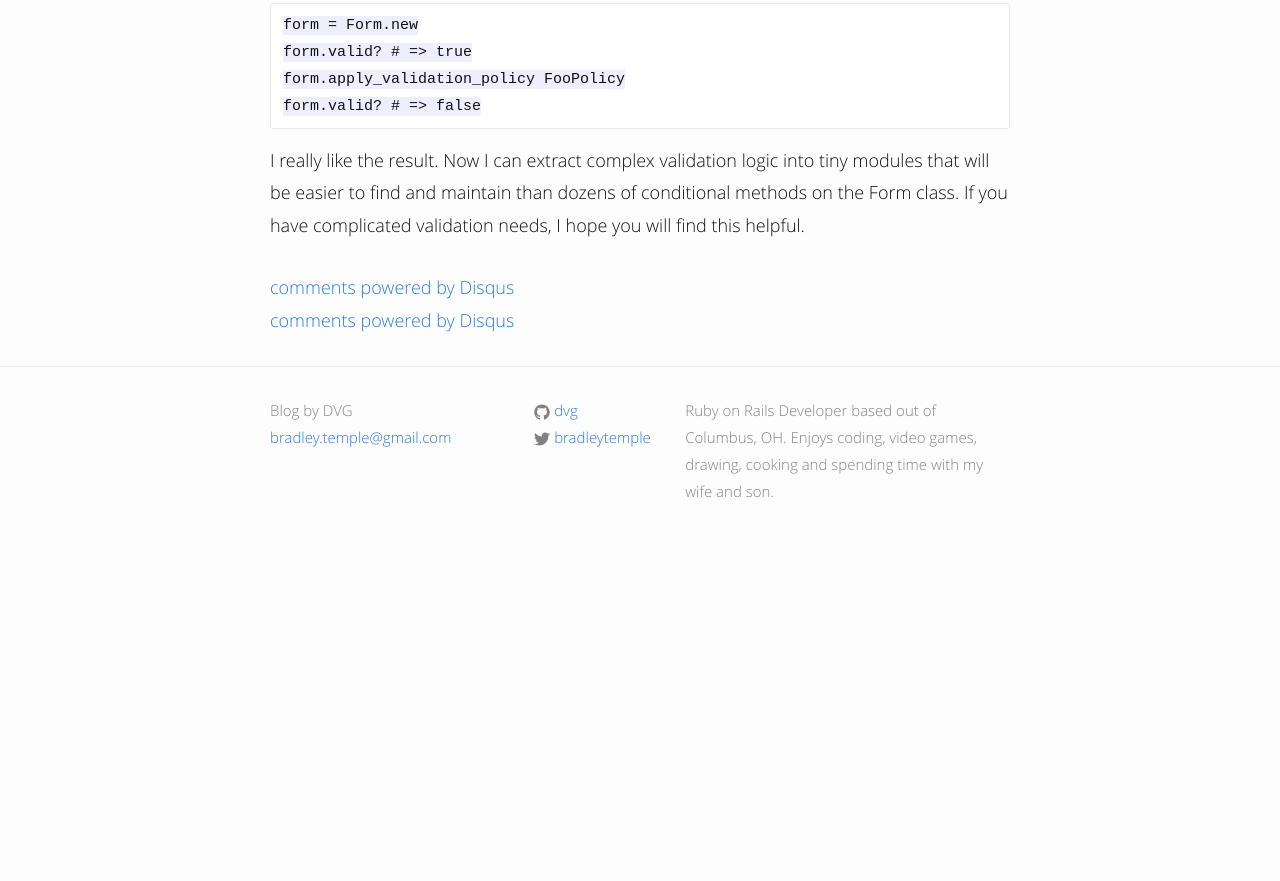
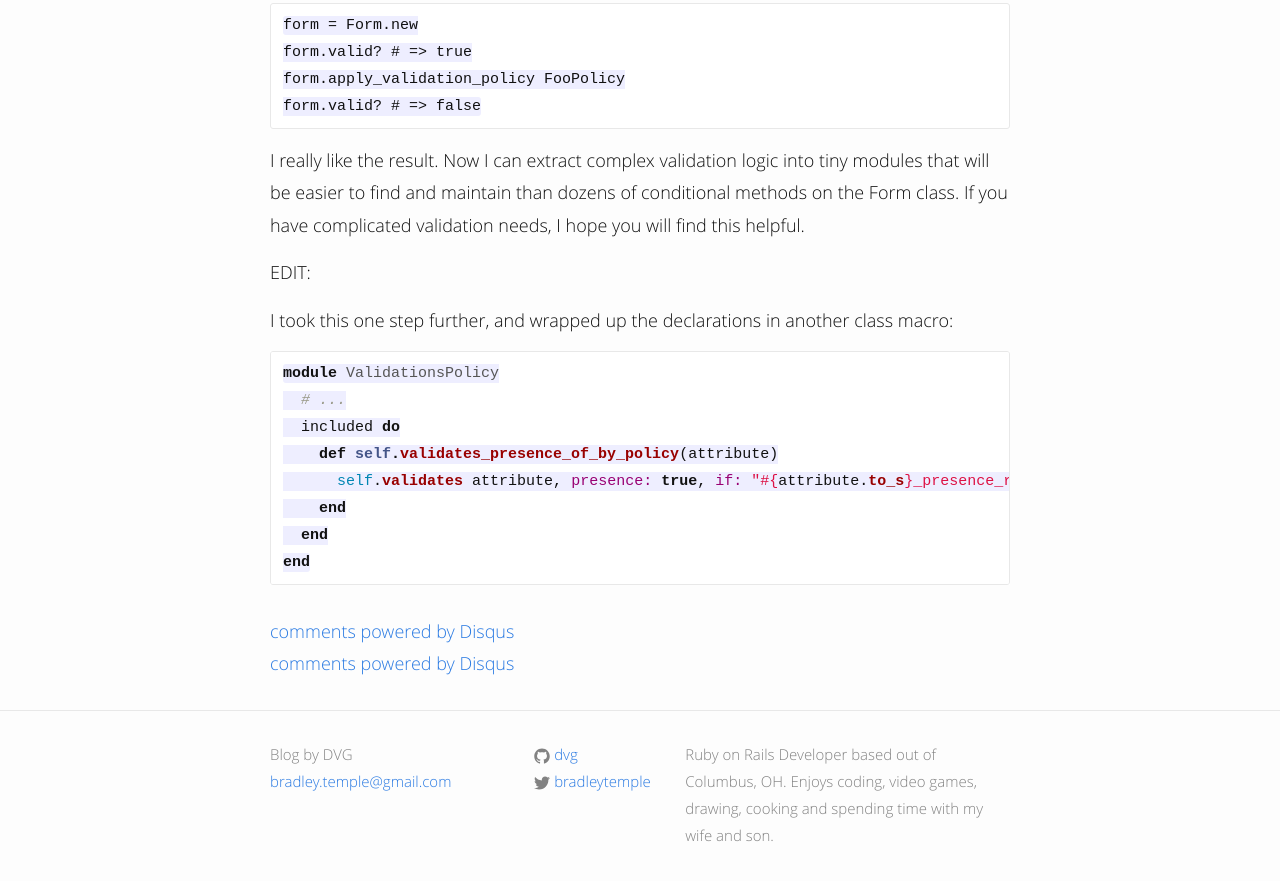
Before and after one commit to DVG/dvg.github.io, a Jekyll site: the page built from _posts/2015-03-05-apply-activemodel-validations-by-policy.md, in a window 1280 px wide and 900 px high, scrolled down 3558 px. Shown: the top 881 px of the window. Built offline with Jekyll 4.4.1, drawn with Linux system fonts in a browser that asks for light colours; nearby versions of some CDN libraries; Markdown is read by kramdown in place of the engine named in the settings; comment, search, counter and statistics services are not loaded; before the commit the page ends 4123 px from its top, so only the background shows below that.

Commit message:
Class Macro

````diff
--- a/_posts/2015-03-05-apply-activemodel-validations-by-policy.md
+++ b/_posts/2015-03-05-apply-activemodel-validations-by-policy.md
@@ -131,5 +131,20 @@ form.valid? # => false
 
 I really like the result. Now I can extract complex validation logic into tiny modules that will be easier to find and maintain than dozens of conditional methods on the Form class. If you have complicated validation needs, I hope you will find this helpful.
 
+EDIT:
+
+I took this one step further, and wrapped up the declarations in another class macro:
+
+```ruby
+module ValidationsPolicy
+  # ...
+  included do
+    def self.validates_presence_of_by_policy(attribute)
+      self.validates attribute, presence: true, if: "#{attribute.to_s}_presence_required_by_policy".to_sym
+    end
+  end
+end
+```
+
 [gist-of-broken-dreams]: https://gist.github.com/thechrisoshow/2236521
 [rails-issue]: https://github.com/rails/rails/issues/5449
````
